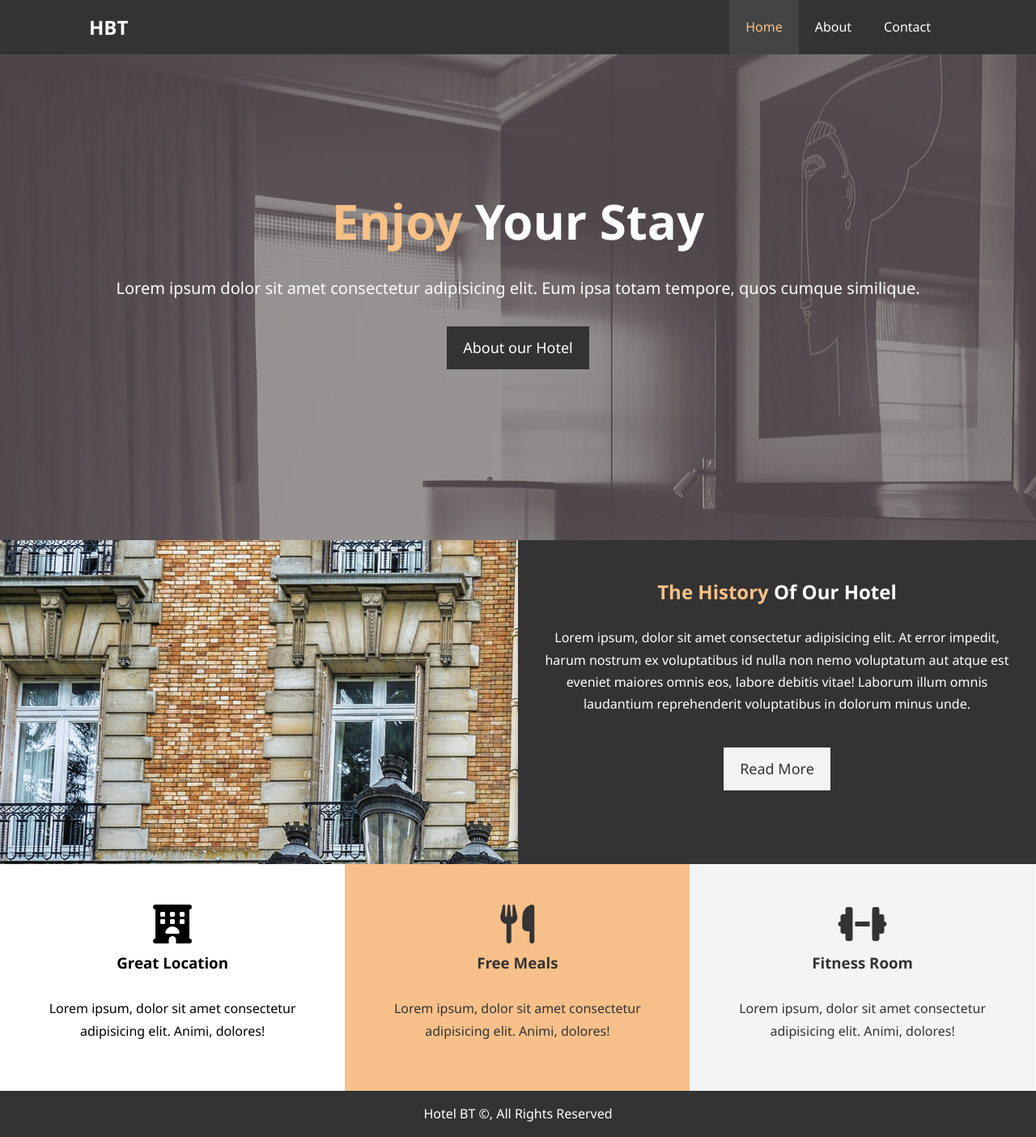
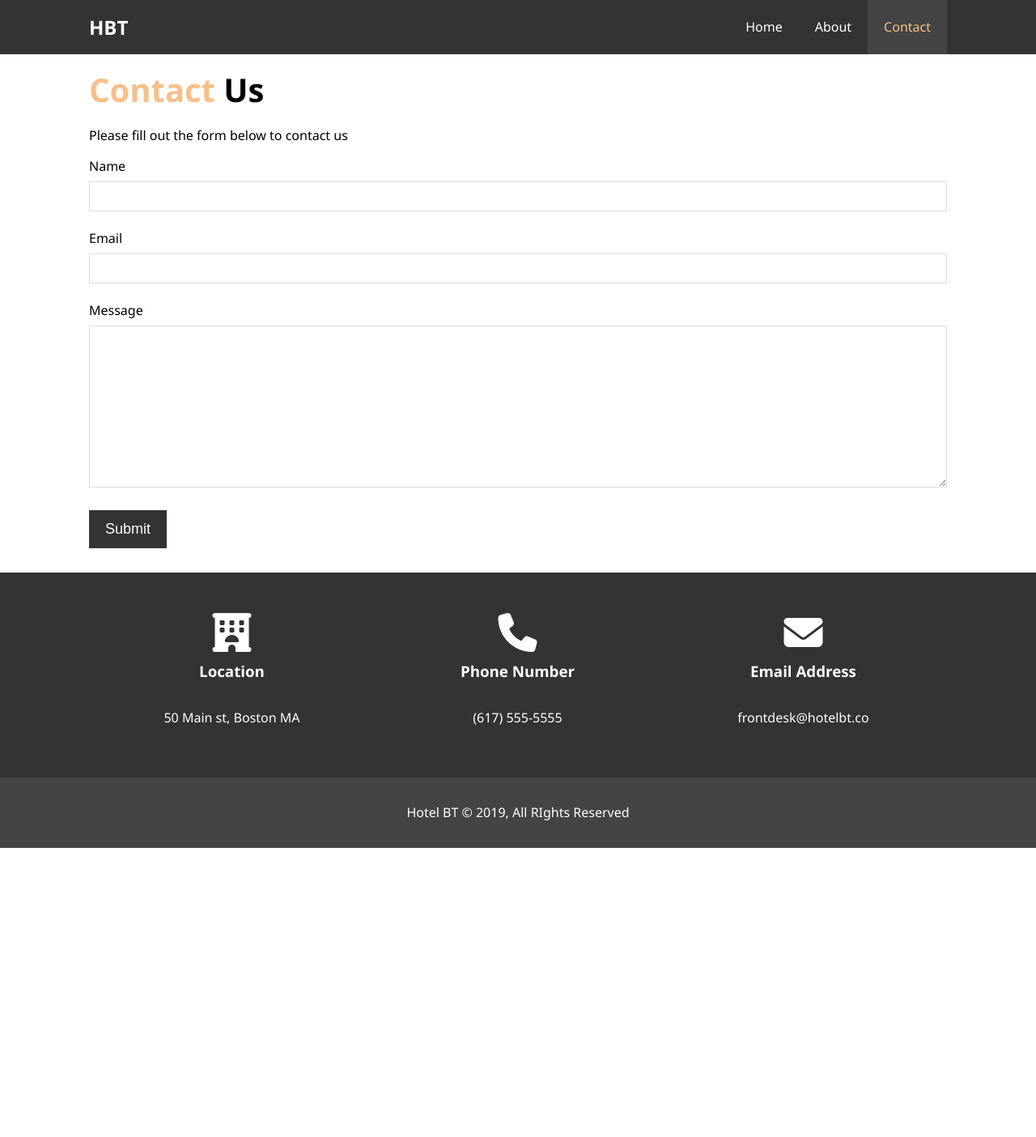
Before and after one commit to SanjeQi/hotel_website_a, a plain HTML site: page index.html in a window 1280 px wide. Shown: the whole page at 81% size. After the commit the page ends 1047 px from the top, so only its background shows below. Drawn offline with Linux system fonts and the light colour scheme.

Commit message:
Contact Page

```diff
--- a/css/style.css
+++ b/css/style.css
@@ -1,28 +1,33 @@
-/* Reset *****************************************/
+/* Reset */
 * {
-  box-sizing: border-box;
   margin: 0;
   padding: 0;
+  box-sizing: border-box;
 }
 
-/* Main Styling ***************************************/
+/* Main Styling */
+html,
 body {
   font-family: 'Segoe UI', Tahoma, Geneva, Verdana, sans-serif;
   line-height: 1.7em;
 }
+
 a {
+  color: #333;
   text-decoration: none;
-  color: #333;
 }
+
 h1,
 h2,
 h3 {
   padding-bottom: 20px;
 }
+
 p {
   margin: 10px 0;
 }
-/* Utility Classes  *****************************************/
+
+/* Utility Classes */
 .container {
   margin: auto;
   max-width: 1100px;
@@ -31,66 +36,74 @@ p {
 }
 
 .text-primary {
-  color: #f7c087;
+  color: #f7c08a;
 }
+
 .lead {
   font-size: 20px;
 }
+
 .btn {
   display: inline-block;
   font-size: 18px;
-  background-color: #333;
   color: #fff;
+  background: #333;
   padding: 13px 20px;
   border: none;
   cursor: pointer;
 }
+
 .btn:hover {
-  background-color: #444;
-  color: #f7c087;
-}
-.btn_light {
-  background-color: #f4f4f4;
+  background: #f7c08a;
   color: #333;
 }
 
-.bg_dark {
-  background-color: #333;
+.btn-light {
+  background: #f4f4f4;
+  color: #333;
+}
+
+.bg-dark {
+  background: #333;
   color: #fff;
 }
 
-.bg_light {
-  background-color: #f4f4f4;
+.bg-light {
+  background: #f4f4f4;
   color: #333;
 }
-.bg_primary {
+
+.bg-primary {
+  background: #f7c08a;
   color: #333;
-  background-color: #f7c08a;
 }
-.clear {
+
+.clr {
   clear: both;
 }
-.l_heading {
+
+.l-heading {
   font-size: 40px;
 }
 
-/* ************** Padding ********** */
-.py_1 {
+/* Padding */
+.py-1 {
   padding: 10px 0;
 }
-.py_2 {
+.py-2 {
   padding: 20px 0;
 }
-.py_3 {
+.py-3 {
   padding: 30px 0;
 }
 
-/* Navbar  *****************************************/
+/* Navbar */
 #navbar {
-  background-color: #333;
-  color: fff;
+  background: #333;
+  color: #fff;
   overflow: auto;
 }
+
 #navbar a {
   color: #fff;
 }
@@ -104,22 +117,26 @@ p {
   list-style: none;
   float: right;
 }
+
 #navbar ul li {
   float: left;
 }
+
 #navbar ul li a {
   display: block;
   padding: 20px;
   text-align: center;
 }
+
 #navbar ul li a:hover,
 #navbar ul li a.current {
   background: #444;
   color: #f7c08a;
 }
-/*  ********* ShowCase ********** */
+
+/* Showcase */
 #showcase {
-  background-image: url('../img/showcase.jpg');
+  background: url('../img/showcase.jpg') no-repeat center center/cover;
   height: 600px;
 }
 
@@ -128,25 +145,30 @@ p {
   text-align: center;
   padding-top: 170px;
 }
+
 #showcase .showcase-content h1 {
   font-size: 60px;
   line-height: 1.2em;
 }
+
 #showcase .showcase-content p {
   padding-bottom: 20px;
   line-height: 1.7em;
 }
-/* ******************** Home_info */
-#home_info {
+
+/* Home Info */
+#home-info {
   height: 400px;
 }
-#home_info .info_img {
+
+#home-info .info-img {
   float: left;
   width: 50%;
-  background-image: url(../img/photo-1.jpg);
+  background: url('../img/photo-1.jpg') no-repeat;
   min-height: 100%;
 }
-#home_info .info_content {
+
+#home-info .info-content {
   float: right;
   width: 50%;
   height: 100%;
@@ -155,75 +177,100 @@ p {
   overflow: hidden;
 }
 
-#home_info .info_content p {
+#home-info .info-content p {
   padding-bottom: 30px;
 }
-/* ****************** Feature Section ****************** */
-#features {
-  height: 400px;
-}
+
+/* Features */
 .box {
   float: left;
   width: 33.3%;
   padding: 50px;
   text-align: center;
 }
+
 .box i {
   margin-bottom: 10px;
 }
-/* ********************* About Info ******************* */
-#about_info {
-  height: 100%;
-}
-#about_info .info_right {
+
+/* About Info */
+#about-info .info-right {
   float: right;
   width: 50%;
   min-height: 100%;
 }
-#about_info .info_right img {
+
+#about-info .info-right img {
   display: block;
   margin: auto;
   width: 70%;
-  border-radius: 48%;
+  border-radius: 50%;
 }
 
-#about_info .info_left {
+#about-info .info-left {
   float: left;
   width: 50%;
   min-height: 100%;
 }
-/* *************** About testimonials ******** */
+
+/* Testimonials */
 #testimonials {
-  height: 850px;
-  background-image: url('/img/test-bg.jpg');
+  height: 600px;
+  background: url('../img/test-bg.jpg') no-repeat center center/cover;
   padding-top: 100px;
 }
+
 #testimonials h2 {
   color: #fff;
   text-align: center;
-  padding-bottom: 100px;
-  font-size: 50px;
+  padding-bottom: 40px;
 }
+
 #testimonials .testimonial {
   padding: 20px;
-  margin-bottom: 100px;
-  border-radius: 15px;
-  opacity: 0.8;
+  margin-bottom: 40px;
+  border-radius: 5px;
+  opacity: 0.9;
 }
+
 #testimonials .testimonial img {
+  width: 100px;
   float: left;
-  width: 100px;
   margin-right: 20px;
   border-radius: 50%;
 }
-/* ***************** Footer ***************** */
-#main_footer {
-  text-align: center;
-  background-color: #333;
-  color: #fff;
-  padding: 5px;
+
+/* Contact Form */
+#contact-form .form-group {
+  margin-bottom: 20px;
 }
 
-.clear {
-  float: none;
+#contact-form label {
+  display: block;
+  margin-bottom: 5px;
 }
+
+#contact-form input,
+#contact-form textarea {
+  width: 100%;
+  padding: 10px;
+  border: 1px #ddd solid;
+}
+
+#contact-form textarea {
+  height: 200px;
+}
+
+#contact-form input:focus,
+#contact-form textarea:focus {
+  outline: none;
+  border-color: #f7c08a;
+}
+
+/* Footer */
+#main-footer {
+  text-align: center;
+  background: #444;
+  color: #fff;
+  padding: 20px;
+}
--- a/css/style_1.css
+++ /dev/null
@@ -1,226 +0,0 @@
-/* Reset *****************************************/
-* {
-  box-sizing: border-box;
-  margin: 0;
-  padding: 0;
-}
-
-/* Main Styling ***************************************/
-body {
-  font-family: 'Segoe UI', Tahoma, Geneva, Verdana, sans-serif;
-  line-height: 1.7em;
-}
-a {
-  text-decoration: none;
-  color: #333;
-}
-h1,
-h2,
-h3 {
-  padding-bottom: 20px;
-}
-p {
-  margin: 10px 0;
-}
-/* Utility Classes  *****************************************/
-.container {
-  margin: auto;
-  max-width: 1100px;
-  overflow: auto;
-  padding: 0 20px;
-}
-
-.text-primary {
-  color: #f7c087;
-}
-.lead {
-  font-size: 20px;
-}
-.btn {
-  display: inline-block;
-  font-size: 18px;
-  background-color: #333;
-  color: #fff;
-  padding: 13px 20px;
-  border: none;
-  cursor: pointer;
-}
-.btn:hover {
-  background-color: #444;
-  color: #f7c087;
-}
-.btn_light {
-  background-color: #f4f4f4;
-  color: #333;
-}
-
-.bg_dark {
-  background-color: #333;
-  color: #fff;
-}
-
-.bg_light {
-  background-color: #f4f4f4;
-  color: #333;
-}
-.bg_primary {
-  color: #333;
-  background-color: #f7c08a;
-}
-.clear {
-  clear: both;
-}
-.l_heading {
-  font-size: 40px;
-}
-
-/* ************** Padding ********** */
-.py_1 {
-  padding: 10px 0;
-}
-.py_2 {
-  padding: 20px 0;
-}
-.py_3 {
-  padding: 30px 0;
-}
-
-/* Navbar  *****************************************/
-#navbar {
-  background-color: #333;
-  color: fff;
-  overflow: auto;
-}
-#navbar a {
-  color: #fff;
-}
-
-#navbar h1 {
-  float: left;
-  padding-top: 20px;
-}
-
-#navbar ul {
-  list-style: none;
-  float: right;
-}
-#navbar ul li {
-  float: left;
-}
-#navbar ul li a {
-  display: block;
-  padding: 20px;
-  text-align: center;
-}
-#navbar ul li a:hover,
-#navbar ul li a.current {
-  background: #444;
-  color: #f7c08a;
-}
-/*  ********* ShowCase ********** */
-#showcase {
-  background-image: url('../img/showcase.jpg');
-  height: 600px;
-}
-
-#showcase .showcase-content {
-  color: #fff;
-  text-align: center;
-  padding-top: 170px;
-}
-#showcase .showcase-content h1 {
-  font-size: 60px;
-  line-height: 1.2em;
-}
-#showcase .showcase-content p {
-  padding-bottom: 20px;
-  line-height: 1.7em;
-}
-/* ******************** Home_info */
-#home_info {
-  height: 400px;
-}
-#home_info .info_img {
-  float: left;
-  width: 50%;
-  background-image: url(../img/photo-1.jpg);
-  min-height: 100%;
-}
-#home_info .info_content {
-  float: right;
-  width: 50%;
-  height: 100%;
-  text-align: center;
-  padding: 50px 30px;
-  overflow: hidden;
-}
-
-#home_info .info_content p {
-  padding-bottom: 30px;
-}
-/* ****************** Feature Section ****************** */
-#features {
-  height: 400px;
-}
-.box {
-  float: left;
-  width: 33.3%;
-  padding: 50px;
-  text-align: center;
-}
-.box i {
-  margin-bottom: 10px;
-}
-/* ********************* About Info ******************* */
-
-#about_info .info_right {
-  float: right;
-  width: 50%;
-  min-height: 100%;
-}
-#about_info .info_right img {
-  width: 70%;
-  display: block;
-  margin: auto;
-  border-radius: 50%;
-}
-#about_info .info_left {
-  float: left;
-  width: 50%;
-  min-height: 100%;
-}
-/* *************** About testimonials ******** */
-#testimonials {
-  height: 825px;
-  background-image: url(../img/test-bg.jpg);
-  padding-top: 40px;
-}
-#testimonials h2 {
-  color: #fff;
-  text-align: center;
-  padding-bottom: 40px;
-}
-#testimonials .testimonial {
-  padding: 20px;
-  margin-bottom: 40px;
-  border-radius: 10px;
-  opacity: 0.9;
-}
-#testimonials .testimonial img {
-  width: 100px;
-  float: left;
-  margin-right: 20px;
-  border-radius: 50%;
-}
-
-/* ***************** Footer ***************** */
-#main_footer {
-  text-align: center;
-  background-color: #333;
-  color: #fff;
-  padding: 5px;
-}
-
-.clear {
-  float: none;
-}
--- a/index.html
+++ b/index.html
@@ -10,7 +10,7 @@
       crossorigin="anonymous"
     ></script>
     <link rel="stylesheet" href="/css/style.css" />
-    <title>Hotel BT | Welcome</title>
+    <title>Hotel BT | Contact</title>
   </head>
   <body>
     <header>
@@ -18,68 +18,58 @@
         <div class="container">
           <h1 class="logo"><a href="index.html">HBT</a></h1>
           <ul>
-            <li><a class="current" href="index.html">Home</a></li>
+            <li><a href="index.html">Home</a></li>
             <li><a href="about.html">About</a></li>
-            <li><a href="contact.html">Contact</a></li>
+            <li><a class="current" href="contact.html">Contact</a></li>
           </ul>
         </div>
       </nav>
-      <div id="showcase">
-        <div class="container">
-          <div class="showcase-content">
-            <h1><span class="text-primary">Enjoy</span> Your Stay</h1>
-            <p class="lead">
-              Lorem ipsum dolor sit amet consectetur adipisicing elit. Eum ipsa
-              totam tempore, quos cumque similique.
-            </p>
-            <a class="btn" href="about.html">About our Hotel</a>
+    </header>
+
+    <section id="contact-form" class="py-3">
+      <div class="container">
+        <h1 class="l-heading"><span class="text-primary">Contact</span> Us</h1>
+        <p>Please fill out the form below to contact us</p>
+        <form action="process.php">
+          <div class="form-group">
+            <label for="name">Name</label>
+            <input type="text" name="name" id="name" />
           </div>
+          <div class="form-group">
+            <label for="email">Email</label>
+            <input type="email" name="email" id="email" />
+          </div>
+          <div class="form-group">
+            <label for="message">Message</label>
+            <textarea name="message" id="message"></textarea>
+          </div>
+          <button type="submit" class="btn">Submit</button>
+        </form>
+      </div>
+    </section>
+
+    <section id="contact-info" class="bg-dark">
+      <div class="container">
+        <div class="box">
+          <i class="fas fa-hotel fa-3x"></i>
+          <h3>Location</h3>
+          <p>50 Main st, Boston MA</p>
+        </div>
+        <div class="box">
+          <i class="fas fa-phone fa-3x"></i>
+          <h3>Phone Number</h3>
+          <p>(617) 555-5555</p>
+        </div>
+        <div class="box">
+          <i class="fas fa-envelope fa-3x"></i>
+          <h3>Email Address</h3>
+          <p>frontdesk@hotelbt.co</p>
         </div>
       </div>
-    </header>
-    <section id="home_info" class="bg_dark">
-      <div class="info_img"></div>
-      <div class="info_content">
-        <h2><span class="text-primary">The History</span> Of Our Hotel</h2>
-        <p>
-          Lorem ipsum, dolor sit amet consectetur adipisicing elit. At error
-          impedit, harum nostrum ex voluptatibus id nulla non nemo voluptatum
-          aut atque est eveniet maiores omnis eos, labore debitis vitae! Laborum
-          illum omnis laudantium reprehenderit voluptatibus in dolorum minus
-          unde.
-        </p>
-        <a href="about.html" class="btn btn_light">Read More</a>
-      </div>
     </section>
-    <section id="features bg_light">
-      <div class="box">
-        <i class="fas fa-hotel fa-3x"></i>
-        <h3>Great Location</h3>
-        <p>
-          Lorem ipsum, dolor sit amet consectetur adipisicing elit. Animi,
-          dolores!
-        </p>
-      </div>
-      <div class="box bg_primary">
-        <i class="fas fa-utensils fa-3x"></i>
-        <h3>Free Meals</h3>
-        <p>
-          Lorem ipsum, dolor sit amet consectetur adipisicing elit. Animi,
-          dolores!
-        </p>
-      </div>
-      <div class="box bg_light">
-        <i class="fas fa-dumbbell fa-3x"></i>
-        <h3>Fitness Room</h3>
-        <p>
-          Lorem ipsum, dolor sit amet consectetur adipisicing elit. Animi,
-          dolores!
-        </p>
-      </div>
-    </section>
-    <div class="clear"></div>
-    <footer id="main_footer">
-      <p>Hotel BT &COPY;, All Rights Reserved</p>
+
+    <footer id="main-footer">
+      <p>Hotel BT &copy; 2019, All RIghts Reserved</p>
     </footer>
   </body>
 </html>
```
Also changed, not shown: about.html (+34 -29 lines), about_1.html (deleted, +0 -79 lines), contact.html (+75 -0 lines).
